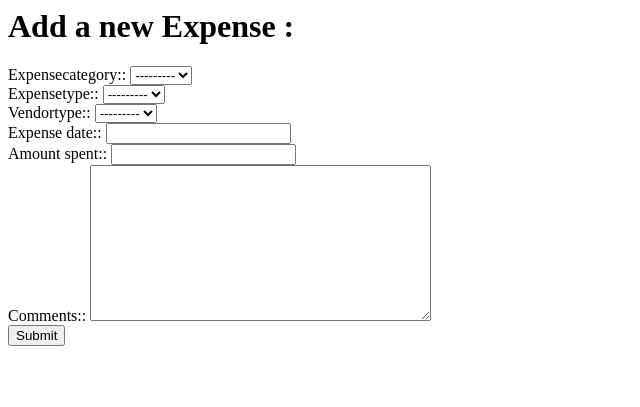
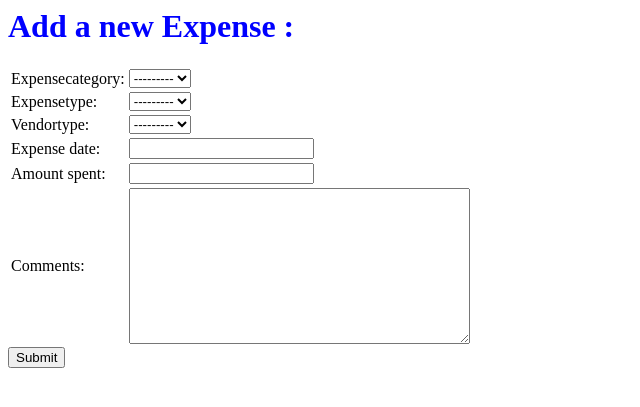
Before and after one commit to sajay/track_expenses, a Django app: page /add_expense/ in a window 1280 px wide. Shown: the top 407 px of the page, without its empty margins (0-640 px from the left). Run offline with Django 3.2, Linux system fonts and the light colour scheme; data that the repository does not hold is empty.

Commit message:
Enclose expense form within a table

```diff
--- a/templates/add_expense.html
+++ b/templates/add_expense.html
@@ -7,6 +7,11 @@
    <style>
    p {
        color:red;
+       text-align:left;
+   }
+
+   h1 {
+       color:blue;
        text-align:left;
    }
   </style>
@@ -19,20 +24,20 @@
     {% endif %}
     <body>
        <h1> Add a new Expense  : </h1>
-       {% if form.errors %}
-           <p style="color:red;">
-              Please correct the error{{ form.errors|pluralize }} below.
-           </p>
-       {% endif %}
+      <div>
         <form id="add_expense_form" method="post" action="/save_expense/" >
         {% csrf_token  %}
-        {% for field in form %}
-            {{ field.label_tag }}: {{ field }}  <br>
-        {% endfor %}
-
+        <table>
+            {% for field in form %}
+                <tr>
+                    <td> {{ field.label_tag }}</td><td> {{ field }}</td>
+            {% endfor %}
+                </tr>
+        </table>
             <input type ="submit" name="Add Expense"  value="Submit"  />
 
         </form>
+      </div>
     </body>
 
 </html>
```
